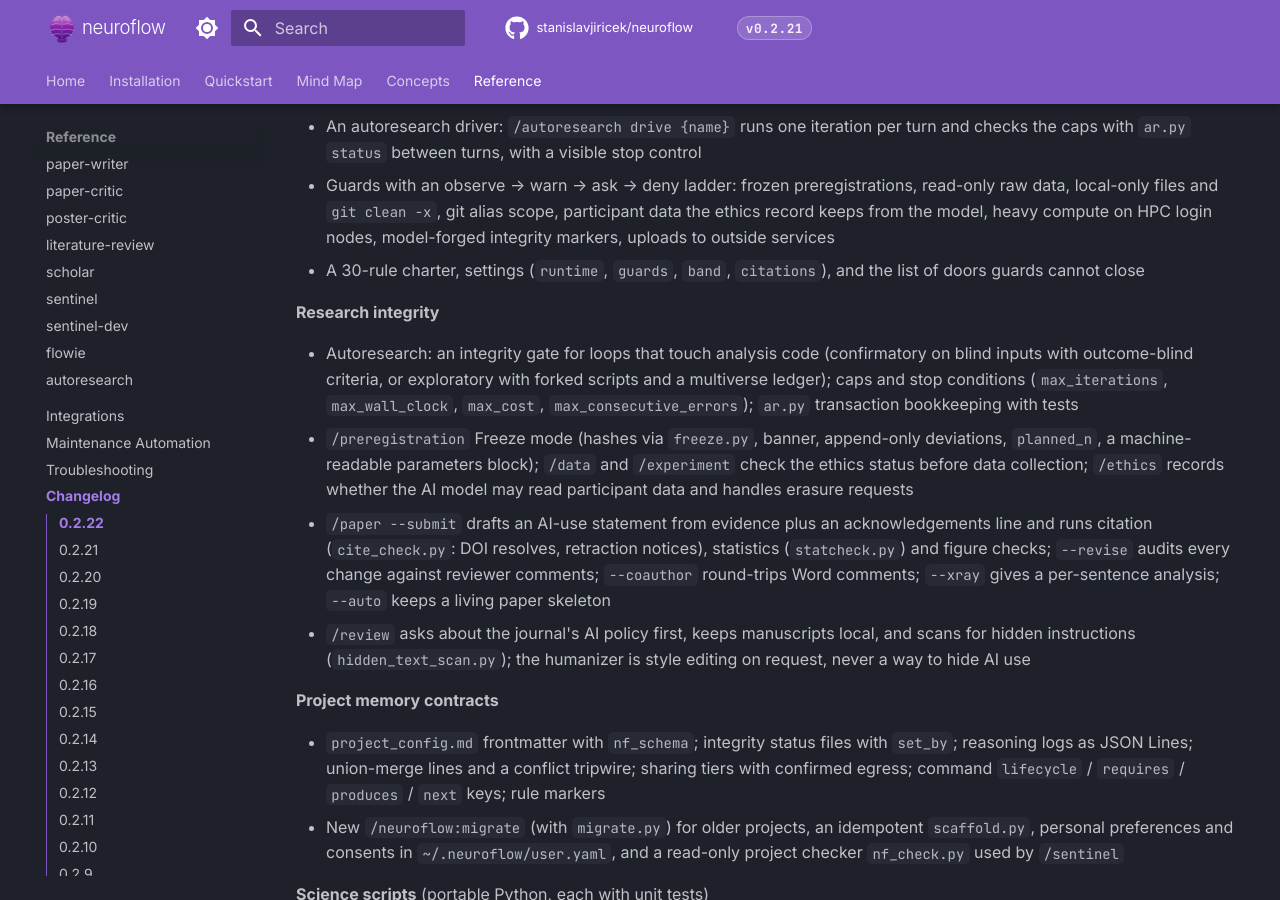
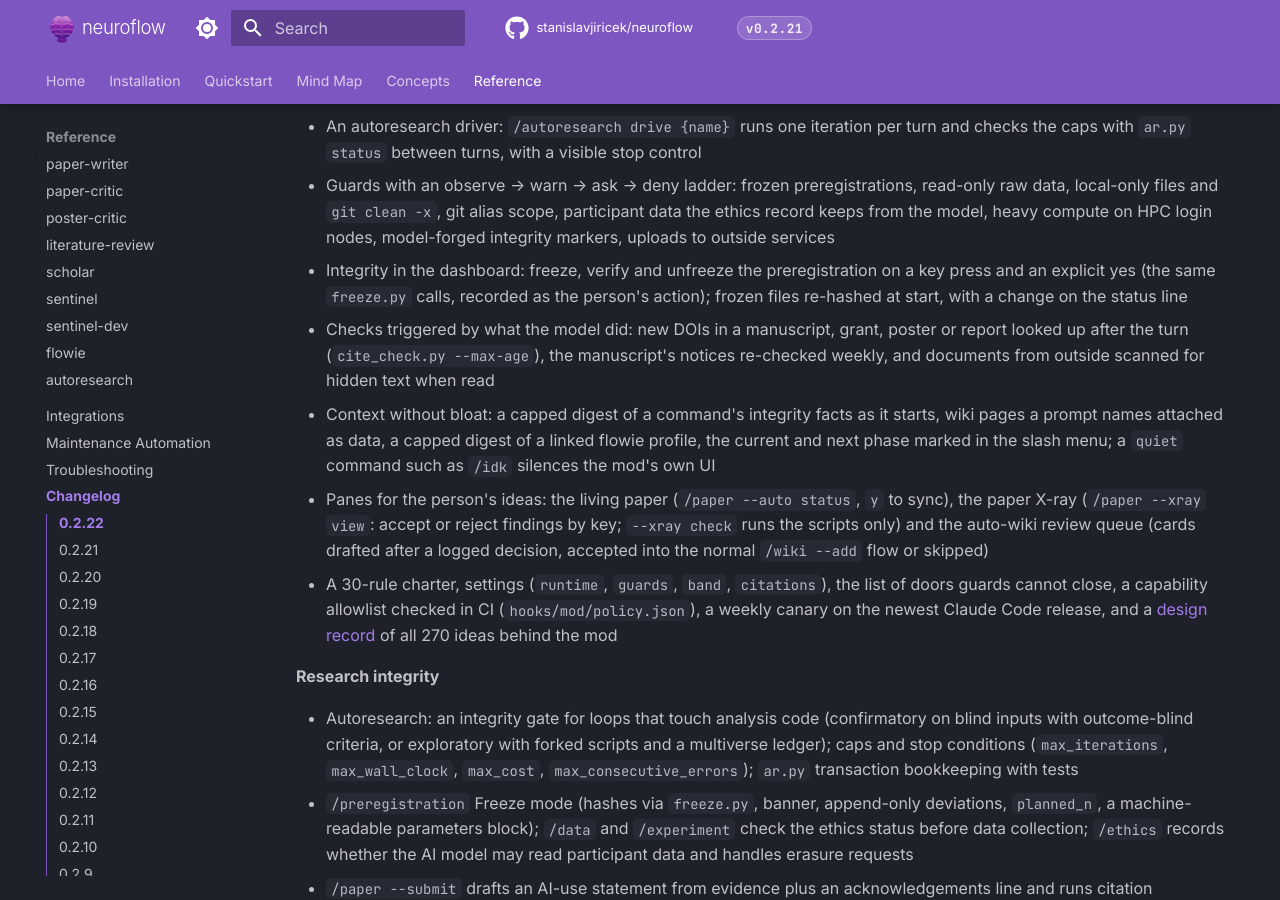
Before and after one commit to stanislavjiricek/neuroflow, an MkDocs documentation site: the page built from docs/changelog.md, in a window 1280 px wide and 900 px high, scrolled down 578 px. Built offline with MkDocs 1.6.1 and Material for MkDocs 9.7.7, drawn with Linux system fonts in a browser that asks for light colours; comment, search, counter and statistics services are not loaded.

Commit message:
docs(changelog): 0.2.22 lists the mod features built in this round
Co-Authored-By: Claude Opus 5.5 <noreply@anthropic.com>

```diff
--- a/docs/changelog.md
+++ b/docs/changelog.md
@@ -15,7 +15,11 @@ title: Changelog
 - Zero-turn capture: `idea: …` and `/notes --idea` go straight to the inbox; live note capture writes each message verbatim without reaching the model
 - An autoresearch driver: `/autoresearch drive {name}` runs one iteration per turn and checks the caps with `ar.py status` between turns, with a visible stop control
 - Guards with an observe → warn → ask → deny ladder: frozen preregistrations, read-only raw data, local-only files and `git clean -x`, git alias scope, participant data the ethics record keeps from the model, heavy compute on HPC login nodes, model-forged integrity markers, uploads to outside services
-- A 30-rule charter, settings (`runtime`, `guards`, `band`, `citations`), and the list of doors guards cannot close
+- Integrity in the dashboard: freeze, verify and unfreeze the preregistration on a key press and an explicit yes (the same `freeze.py` calls, recorded as the person's action); frozen files re-hashed at start, with a change on the status line
+- Checks triggered by what the model did: new DOIs in a manuscript, grant, poster or report looked up after the turn (`cite_check.py --max-age`), the manuscript's notices re-checked weekly, and documents from outside scanned for hidden text when read
+- Context without bloat: a capped digest of a command's integrity facts as it starts, wiki pages a prompt names attached as data, a capped digest of a linked flowie profile, the current and next phase marked in the slash menu; a `quiet` command such as `/idk` silences the mod's own UI
+- Panes for the person's ideas: the living paper (`/paper --auto status`, `y` to sync), the paper X-ray (`/paper --xray view`: accept or reject findings by key; `--xray check` runs the scripts only) and the auto-wiki review queue (cards drafted after a logged decision, accepted into the normal `/wiki --add` flow or skipped)
+- A 30-rule charter, settings (`runtime`, `guards`, `band`, `citations`), the list of doors guards cannot close, a capability allowlist checked in CI (`hooks/mod/policy.json`), a weekly canary on the newest Claude Code release, and a [design record](concepts/design-record.md) of all 270 ideas behind the mod
 
 **Research integrity**
 
```
